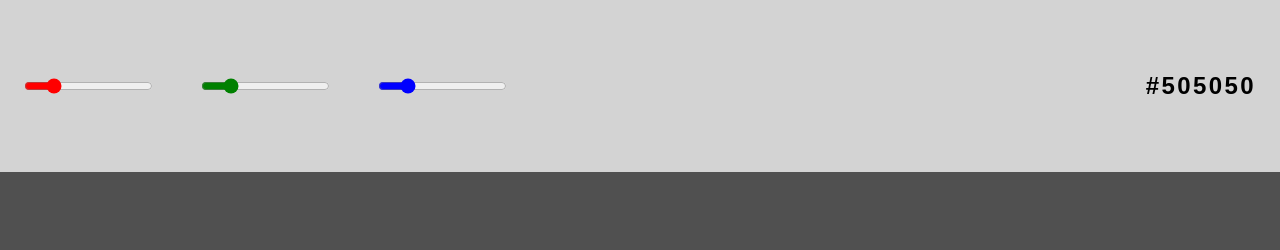
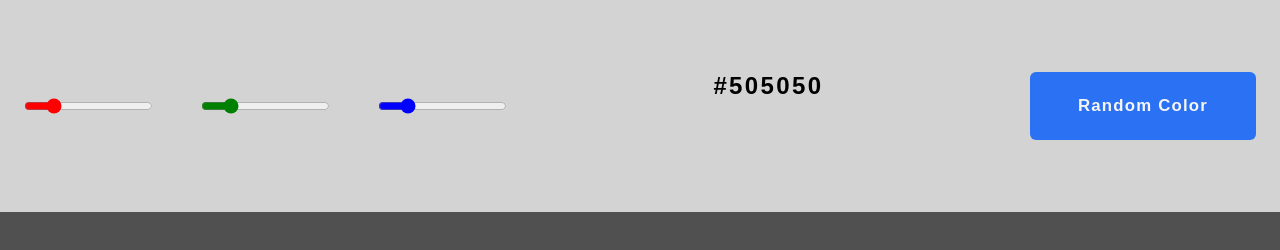
Before and after one commit to Manoo089/color-mixer, a plain HTML site: page index.html in a window 1280 px wide. Drawn offline with Linux system fonts and the light colour scheme.

Commit message:
add: random-color-button

```diff
--- a/index.html
+++ b/index.html
@@ -17,6 +17,7 @@
             <input class="blue" type="range" step="1" min="0" max="255" value="50" />
         </div>
         <p class="color-output"></p>
+        <button id="random-color-button">Random Color</button>
     </header>
 
     <script src="script.js"></script>
--- a/script.js
+++ b/script.js
@@ -2,6 +2,7 @@ const redSlider = document.querySelector(".red");
 const greenSlider = document.querySelector(".green");
 const blueSlider = document.querySelector(".blue");
 const colorOutput = document.querySelector(".color-output");
+const randomColorButton = document.querySelector("#random-color-button");
 
 const state = {
     red: redSlider.value,
--- a/style.css
+++ b/style.css
@@ -45,6 +45,24 @@ body {
     }
 }
 
+#random-color-button {
+    border: none;
+    border-radius: 0.25rem;
+    background-color: rgba(43, 113, 244, 1);
+    transition: background-color 0.25s;
+    color: whitesmoke;
+    padding: 1rem 2rem;
+    font-size: 0.7rem;
+    font-weight: bold;
+    letter-spacing: 0.05rem;
+    cursor: pointer;
+}
+
+#random-color-button:hover {
+    background-color: rgba(43, 113, 244, 0.9);
+    transition: background-color 0.25s;
+}
+
 .red {
     accent-color: red;
 }
```
